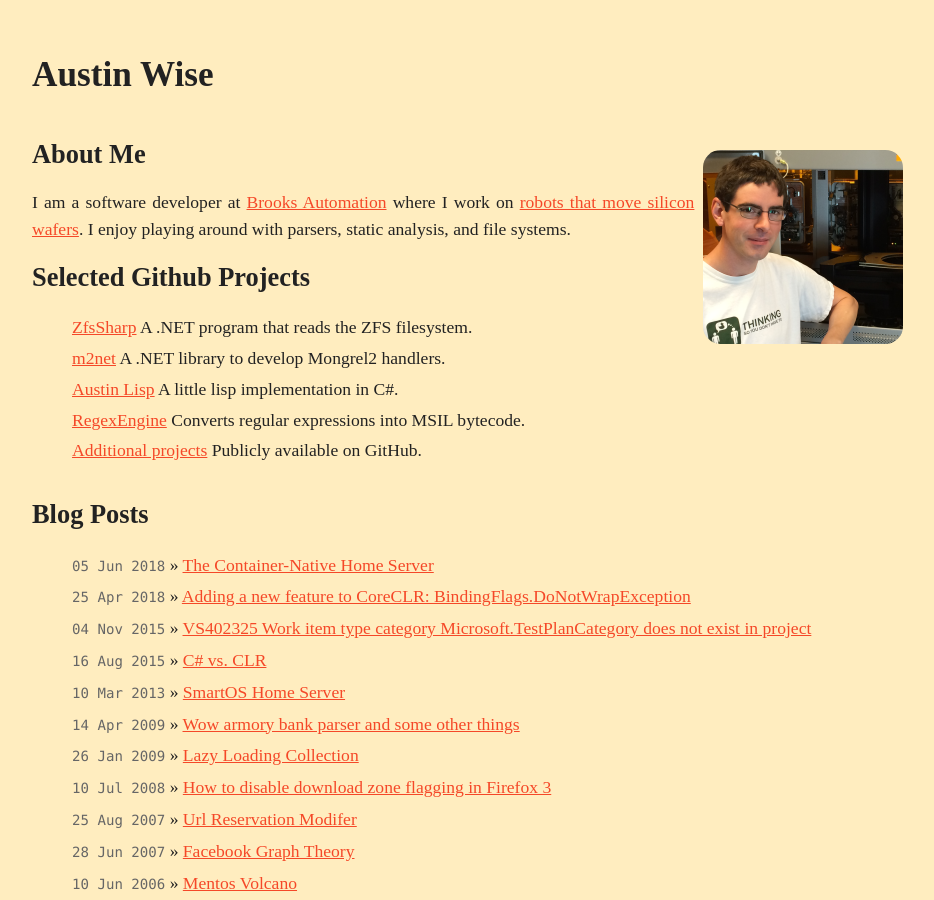
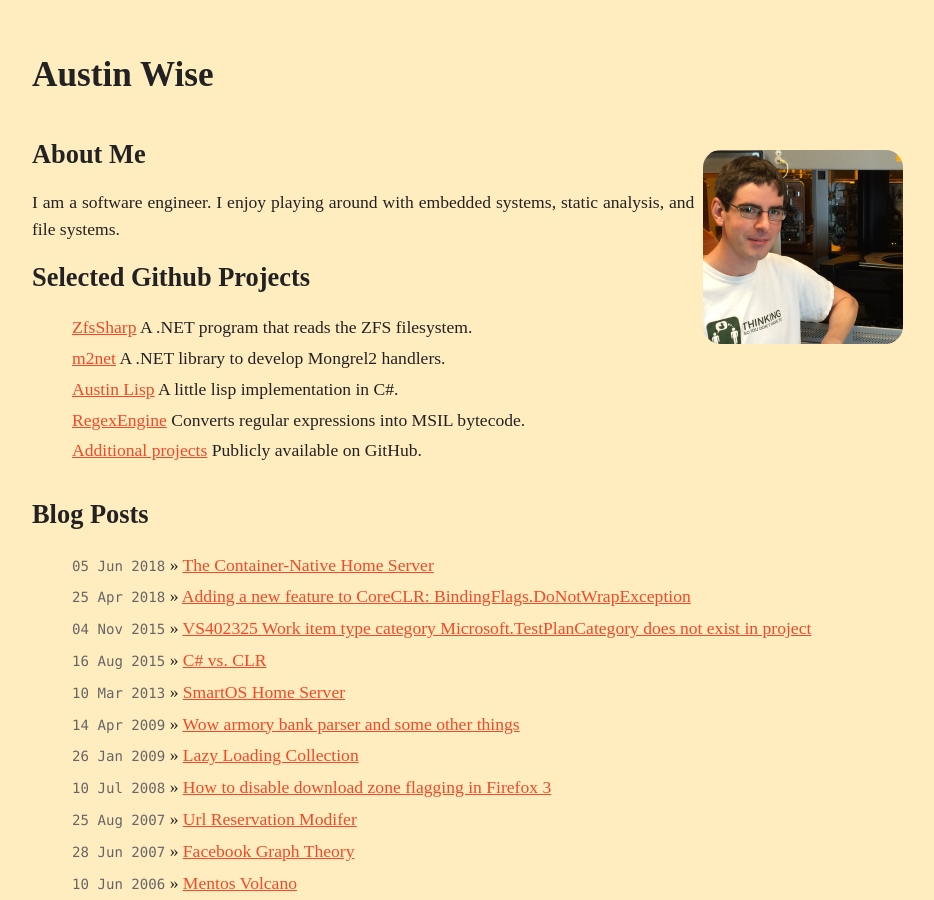
Before and after one commit to AustinWise/austinwise.github.com, a Jekyll site: the page built from index.html, in a window 1280 px wide and 900 px high. Shown: the whole window, without its empty margins (168-1102 px from the left). Built offline with Jekyll 4.4.1, drawn with Linux system fonts in a browser that asks for light colours.

Commit message:
update index.html

```diff
--- a/index.html
+++ b/index.html
@@ -6,9 +6,8 @@ title: Home
 <img id="myPic" src="Me.png">
 <h2>About Me</h2>
 <div>
-	I am a software developer at <a href="http://www.brooks.com/">Brooks Automation</a>
-	where I work on <a href="https://www.youtube.com/watch?v=7xq--jcBqYE">robots that move silicon wafers</a>.
-	I enjoy playing around with parsers, static analysis, and file systems.
+	I am a software engineer.
+	I enjoy playing around with embedded systems, static analysis, and file systems.
 </div>
 
 <h2>Selected Github Projects</h2>
```
